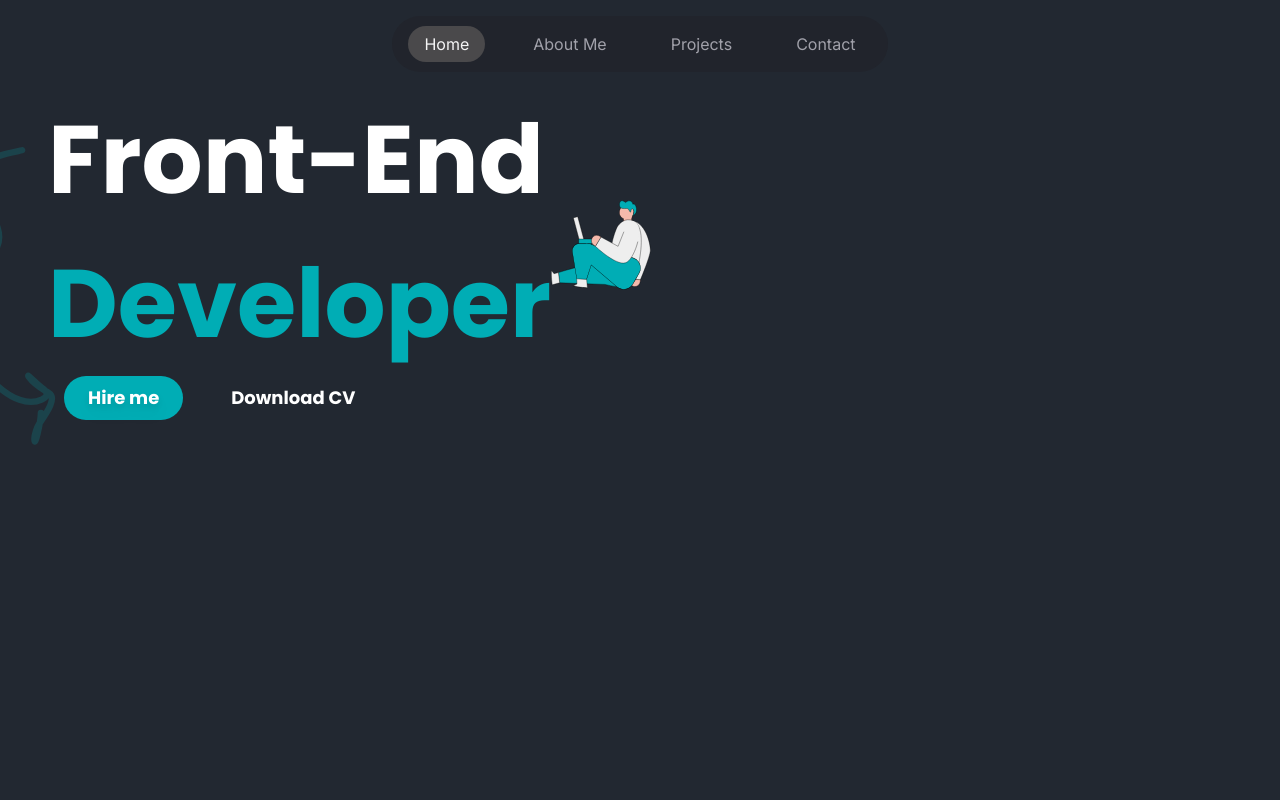
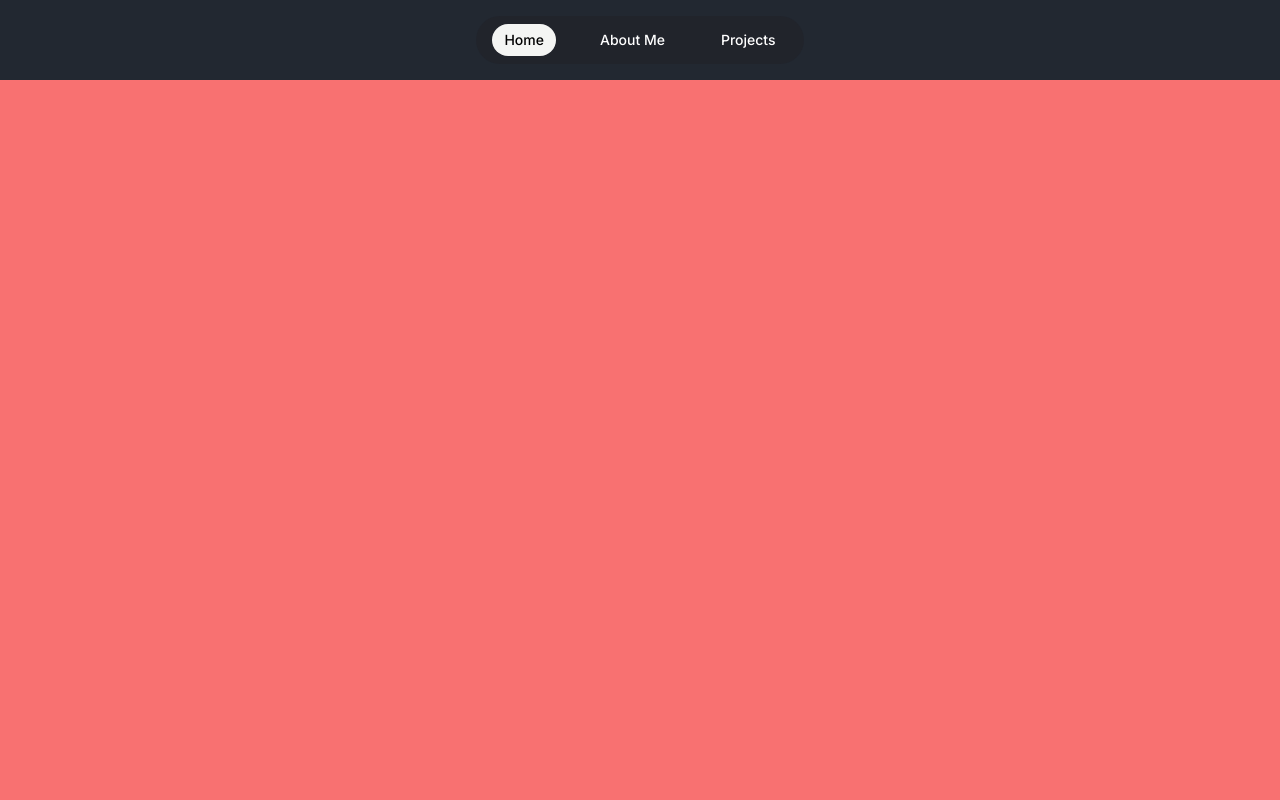
Before and after one commit to giorgio324/portfolio, a Next.js app: page / in a window 1280 px wide. Shown: the top 800 px of the page. Built offline with nearby package versions, Linux system fonts and the light colour scheme.

Commit message:
added new navbar that has better animations

```diff
--- a/src/app/layout.tsx
+++ b/src/app/layout.tsx
@@ -1,7 +1,7 @@
 import type { Metadata } from 'next';
 import { Inter } from 'next/font/google';
 import './globals.css';
-import Navbar from '@/components/navbar/Navbar';
+import NewNavbar from '@/components/navbar/NewNavbar';
 
 const inter = Inter({ subsets: ['latin'] });
 
@@ -18,7 +18,7 @@ export default function RootLayout({
   return (
     <html lang='en'>
       <body className={`${inter.className} bg-bodyBackgroundColor text-white`}>
-        <Navbar />
+        <NewNavbar />
         {children}
       </body>
     </html>
--- a/src/app/page.tsx
+++ b/src/app/page.tsx
@@ -2,20 +2,25 @@ import { Poppins } from 'next/font/google';
 import Image from 'next/image';
 import arrowImg from '../../public/arrow.svg';
 import sittingPerson from '../../public/sittingPerson.svg';
+import doodles from '../../public/doodles.svg';
+import shadow from '../../public/shadow.svg';
 const popins = Poppins({ subsets: ['latin'], weight: ['400', '700'] });
 const page = () => {
   return (
-    <main className={`${popins.className} max-w-screen-xl mx-auto px-12 flex`}>
-      <div className='font-bold text-[96px] relative'>
+    <>
+      {/* <main
+      className={`${popins.className} max-w-screen-xl mx-auto py-4 px-12 flex`}
+    >
+      <div className='font-bold text-[96px] flex flex-col gap-6'>
+        <div className='leading-[96px] relative'>
           <h1>Front-End</h1>
           <h1 className='text-highlightedTextColor'>Developer</h1>
           <Image
             src={arrowImg}
             alt='arrowImage'
-          width={100}
-          height={200}
-          className='absolute top-16 -left-24 -rotate-[10deg]'
+            className='absolute top-12 -left-20 -rotate-6'
           />
+        </div>
         <div className='font-bold text-lg flex gap-12 justify-start items-center mx-4'>
           <button className='px-6 py-2 bg-highlightedTextColor rounded-full'>
             <p className='drop-shadow-lg'>Hire me</p>
@@ -25,16 +30,11 @@ const page = () => {
           </a>
         </div>
       </div>
-
-      <div className='hidden lg:flex'>
-        <Image
-          src={sittingPerson}
-          alt='illustration of person writing code'
-          width={100}
-          height={200}
-        />
-      </div>
-    </main>
+    </main> */}
+      <div id='home' className='min-h-screen bg-red-400'></div>
+      <div id='about' className='min-h-screen bg-blue-400'></div>
+      <div id='projects' className='min-h-screen bg-green-400'></div>
+    </>
   );
 };
 export default page;
--- /dev/null
+++ b/src/components/navbar/NewNavbar.tsx
@@ -0,0 +1,45 @@
+'use client';
+import { motion } from 'framer-motion';
+import { useState } from 'react';
+
+let tabs = [
+  { id: 'home', label: 'Home' },
+  { id: 'about', label: 'About Me' },
+  { id: 'projects', label: 'Projects' },
+];
+
+const NewNavbar = () => {
+  const [activeTab, setActiveTab] = useState(tabs[0].id);
+
+  return (
+    <div className='flex space-x-1 sticky top-0'>
+      <nav className='max-w-screen-xl mx-auto flex justify-center items-center py-4'>
+        <ul className='px-4 py-2 bg-desktopNavBackgroundColor rounded-full flex justify-center items-center gap-8'>
+          {tabs.map((tab) => (
+            <button
+              key={tab.id}
+              onClick={() => setActiveTab(tab.id)}
+              className={`${
+                activeTab === tab.id ? '' : 'hover:text-white/60'
+              } relative rounded-full px-3 py-1.5 text-sm font-medium text-white outline-sky-400 transition focus-visible:outline-2`}
+              style={{
+                WebkitTapHighlightColor: 'transparent',
+              }}
+            >
+              {activeTab === tab.id && (
+                <motion.span
+                  layoutId='bubble'
+                  className='absolute inset-0 z-10 bg-white mix-blend-difference'
+                  style={{ borderRadius: 9999 }}
+                  transition={{ type: 'spring', bounce: 0.2, duration: 0.6 }}
+                />
+              )}
+              {tab.label}
+            </button>
+          ))}
+        </ul>
+      </nav>
+    </div>
+  );
+};
+export default NewNavbar;
```
Also changed, not shown: public/shadow.svg (added). Lines whose indentation alone changed are shown as unchanged.
